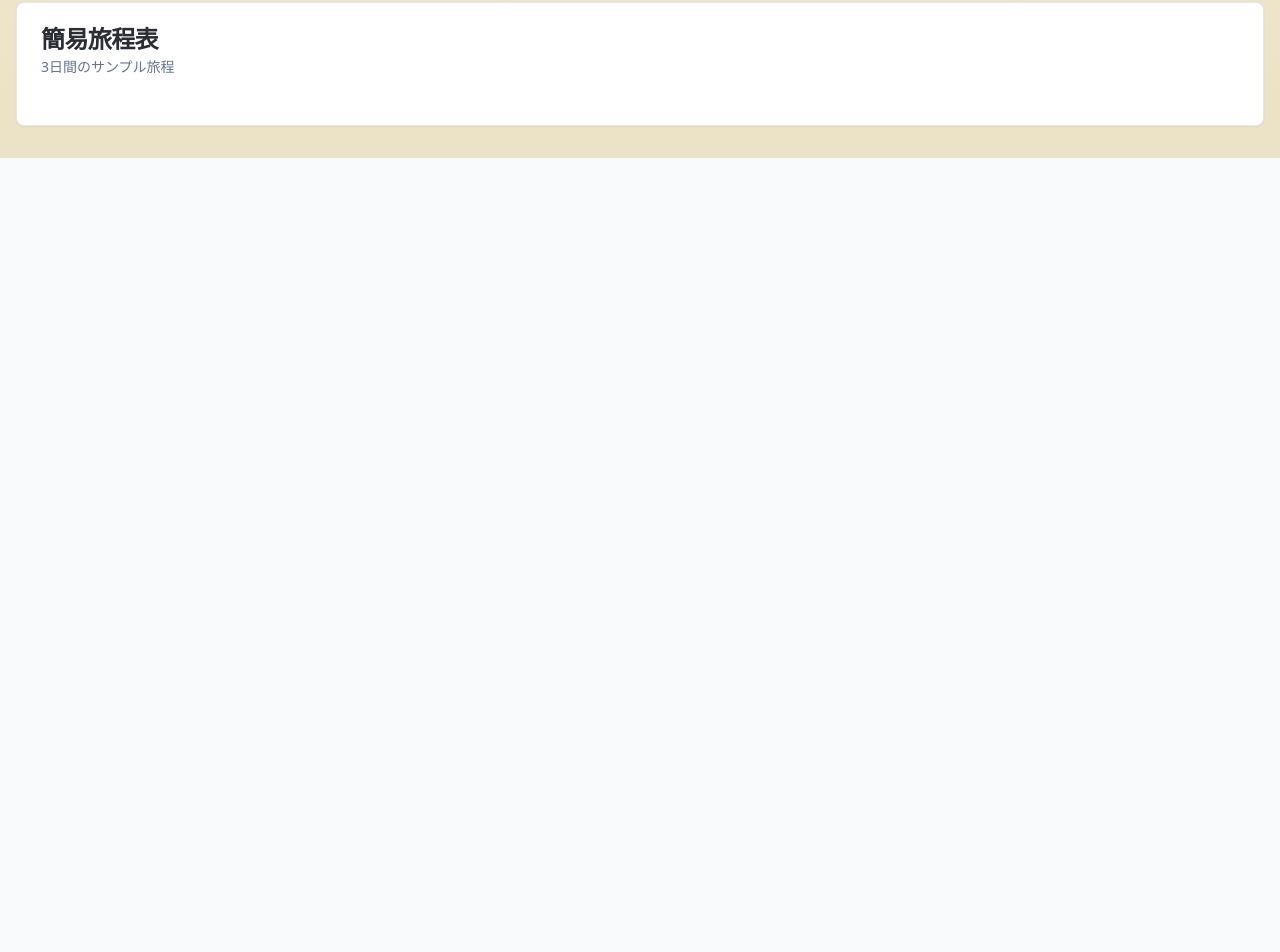
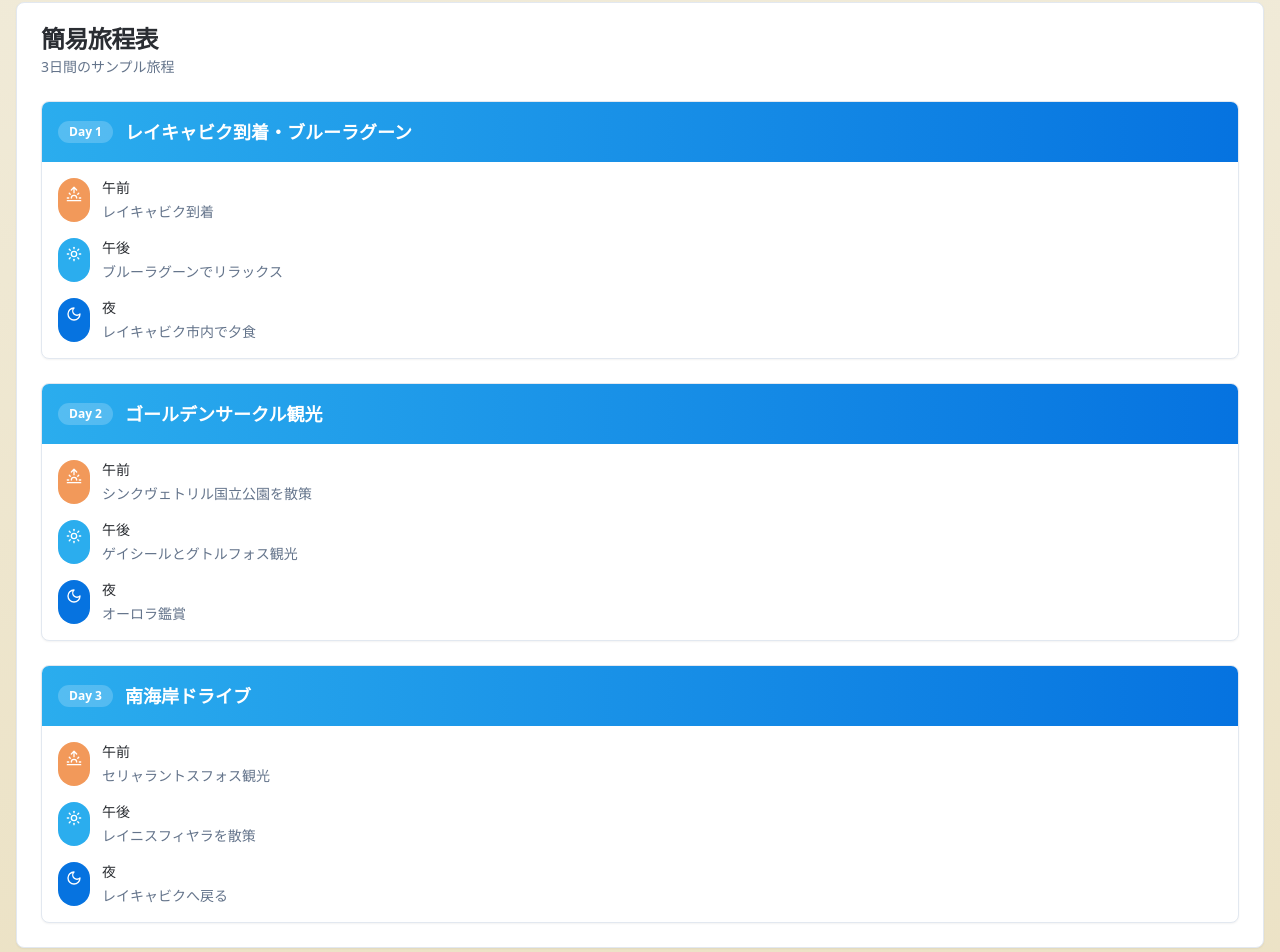
Before and after one commit to okc33/triplan, a React (Vite) app: page /plan/iceland in a window 1280 px wide. Shown: the part 1933-2885 px from the top of the page. Before the commit the page ends 2091 px from the top, so only its background shows below. Built offline with nearby package versions, Linux system fonts and the light colour scheme.

Commit message:
feat: add sample itineraries to travel plans

```diff
--- a/src/pages/Plans.tsx
+++ b/src/pages/Plans.tsx
@@ -80,7 +80,30 @@ const travelPlans: Record<string, TravelPlan> = {
 
 ### 🛡️ 注意事項
 
-* 冬季は道路凍結に注意`
+* 冬季は道路凍結に注意`,
+      itinerary: [
+        {
+          day: 1,
+          title: 'レイキャビク到着・ブルーラグーン',
+          morning: 'レイキャビク到着',
+          afternoon: 'ブルーラグーンでリラックス',
+          evening: 'レイキャビク市内で夕食'
+        },
+        {
+          day: 2,
+          title: 'ゴールデンサークル観光',
+          morning: 'シンクヴェトリル国立公園を散策',
+          afternoon: 'ゲイシールとグトルフォス観光',
+          evening: 'オーロラ鑑賞'
+        },
+        {
+          day: 3,
+          title: '南海岸ドライブ',
+          morning: 'セリャラントスフォス観光',
+          afternoon: 'レイニスフィヤラを散策',
+          evening: 'レイキャビクへ戻る'
+        }
+      ]
     },
   spain: {
     name: 'スペイン（アンダルシア）',
@@ -117,7 +140,30 @@ const travelPlans: Record<string, TravelPlan> = {
 
 ### 🛡️ 注意事項
 
-* 夏は高温に注意`
+* 夏は高温に注意`,
+      itinerary: [
+        {
+          day: 1,
+          title: 'セビリア到着・市内観光',
+          morning: 'セビリア到着後、大聖堂を見学',
+          afternoon: 'ヒラルダの塔と市内散策',
+          evening: 'フラメンコショー鑑賞'
+        },
+        {
+          day: 2,
+          title: 'コルドバ日帰り',
+          morning: '列車でコルドバへ移動',
+          afternoon: 'メスキータを見学',
+          evening: 'セビリアに戻りタパスを楽しむ'
+        },
+        {
+          day: 3,
+          title: 'ロンダとグラナダ',
+          morning: 'ロンダでヌエボ橋を観光',
+          afternoon: 'グラナダでアルハンブラ宮殿見学',
+          evening: 'グラナダで夕食'
+        }
+      ]
     },
   hokkaido: {
     name: '北海道（フリー切符旅）',
@@ -154,7 +200,30 @@ const travelPlans: Record<string, TravelPlan> = {
 
 ### 🛡️ 注意事項
 
-* 防寒対策を万全に`
+* 防寒対策を万全に`,
+      itinerary: [
+        {
+          day: 1,
+          title: '札幌→釧路・SL冬の湿原号',
+          morning: '札幌から釧路へ移動',
+          afternoon: 'SL冬の湿原号乗車',
+          evening: '釧路で宿泊'
+        },
+        {
+          day: 2,
+          title: '厚岸観光',
+          morning: '厚岸の牡蠣小屋を訪問',
+          afternoon: '町歩きと観光',
+          evening: '温泉でリラックス'
+        },
+        {
+          day: 3,
+          title: '釧路湿原散策と札幌帰着',
+          morning: '釧路湿原を散策',
+          afternoon: '札幌へ移動',
+          evening: '札幌帰着'
+        }
+      ]
     },
   yakushima: {
     name: '屋久島',
@@ -191,7 +260,30 @@ const travelPlans: Record<string, TravelPlan> = {
 
 ### 🛡️ 注意事項
 
-* 山間部は天候変化が激しい`
+* 山間部は天候変化が激しい`,
+      itinerary: [
+        {
+          day: 1,
+          title: '屋久島到着・白谷雲水峡',
+          morning: '屋久島到着',
+          afternoon: '白谷雲水峡トレッキング',
+          evening: '宿で夕食'
+        },
+        {
+          day: 2,
+          title: '縄文杉トレッキング',
+          morning: '縄文杉トレッキング出発',
+          afternoon: '縄文杉を見学',
+          evening: '下山後宿で休息'
+        },
+        {
+          day: 3,
+          title: '千尋の滝観光と帰路',
+          morning: '千尋の滝を観光',
+          afternoon: '島内でお土産探し',
+          evening: '帰路につく'
+        }
+      ]
     }
   };
 
```
Lines whose indentation alone changed are shown as unchanged.
